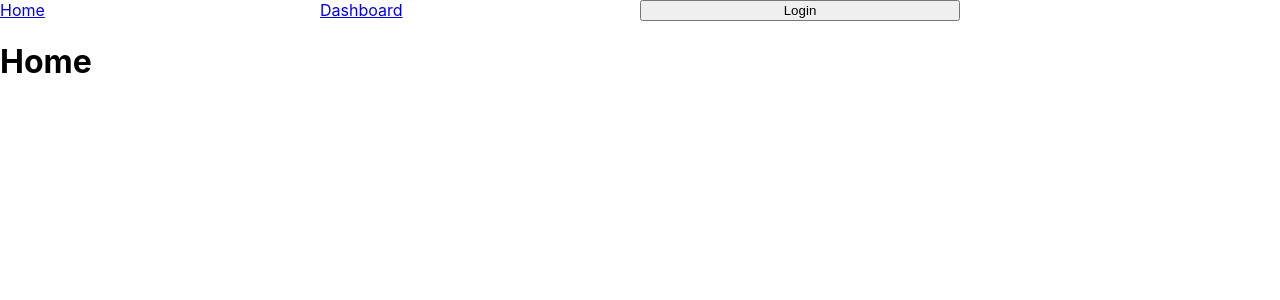
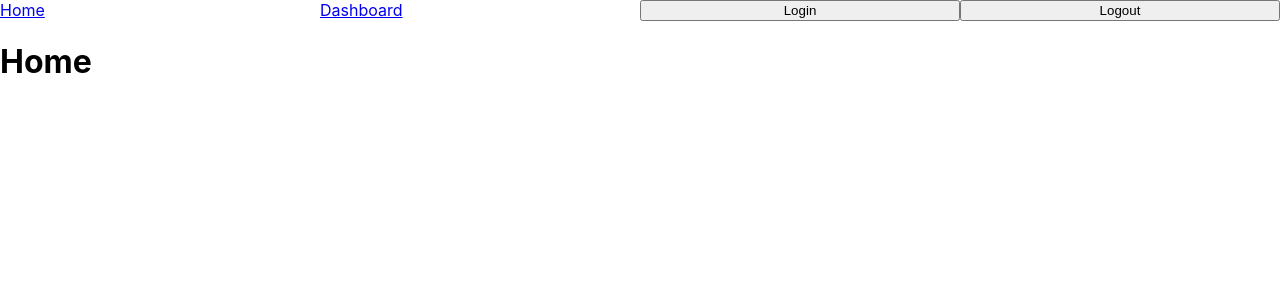
Before and after one commit to stedza93/WebCourse-Frontend, a React (Create React App) app in the folder router-app/: page / in a window 1280 px wide. Shown: the top 300 px of the page. Built offline with nearby package versions, Linux system fonts and the light colour scheme.

Commit message:
logout funkcionalnost

```diff
--- a/router-app/src/App.js
+++ b/router-app/src/App.js
@@ -5,6 +5,9 @@ import { Dashboard } from "./components/Dashboard";
 import { PrivateRoute } from "./PrivateRoute";
 import { auth } from "./auth/authService";
 class App extends React.Component {
+  state={
+    isAuth:auth.getAuthStatus()
+  }
   render() {
     return (
       <div className="App">
@@ -15,6 +18,7 @@ class App extends React.Component {
             <Link to="/">Home</Link>
             <Link to="/dashboard">Dashboard</Link>
             <button onClick={()=>auth.login()}>Login</button>
+            <button onClick={()=>auth.logout()}>Logout</button>
           </div>
           <Switch>
             <Route exact path="/" component={Home}></Route>
```
